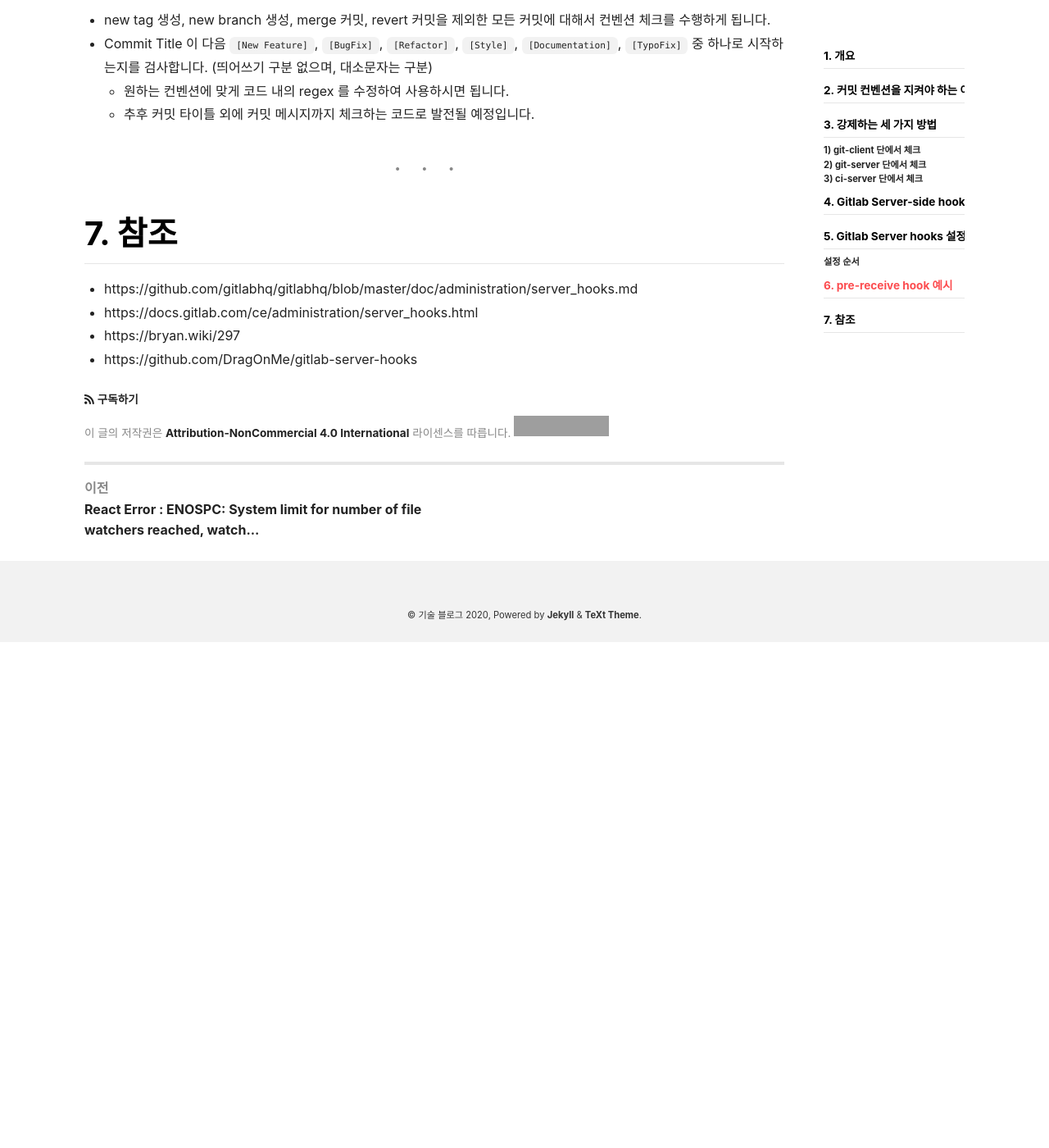
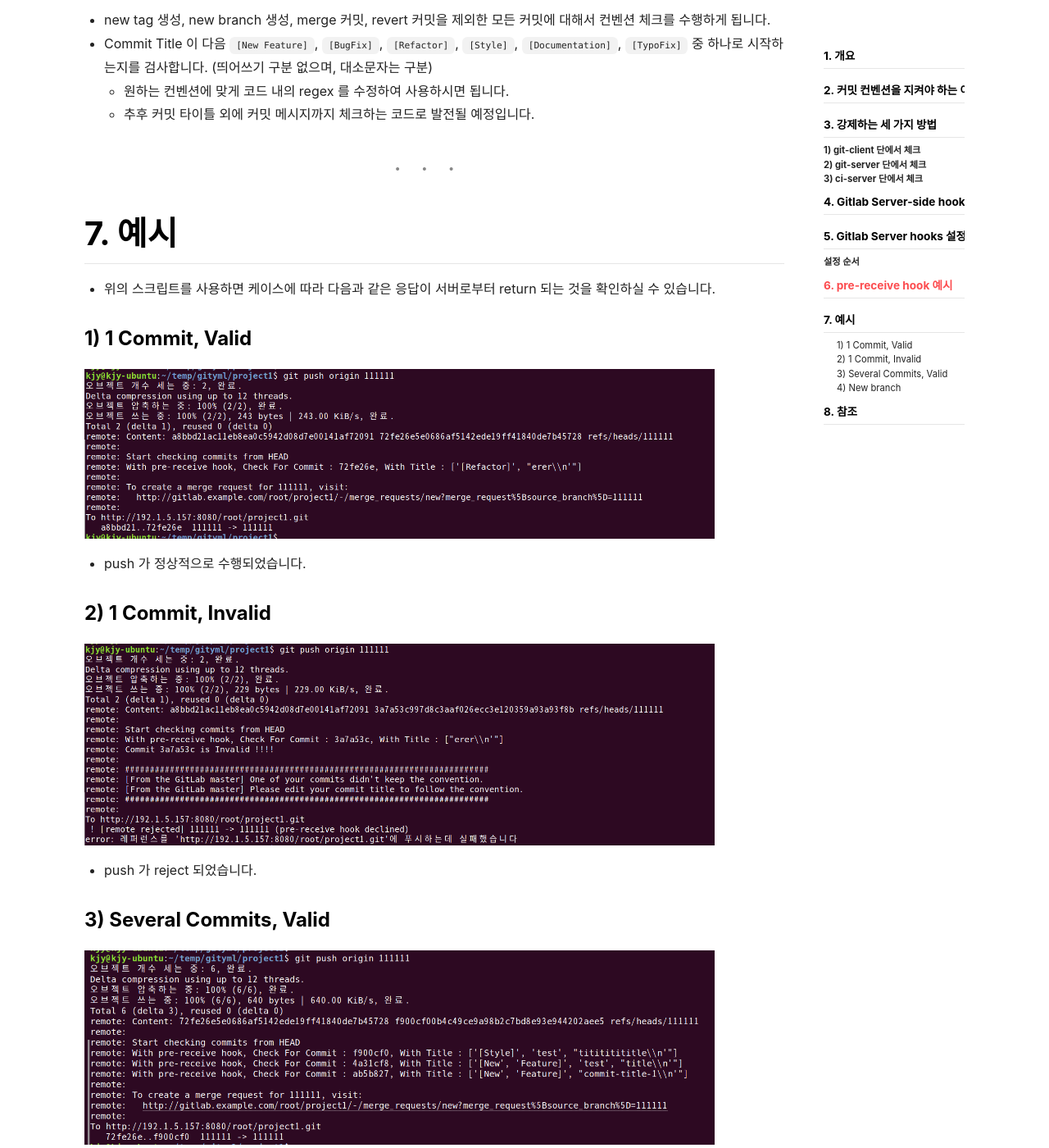
Before and after one commit to anencore94/anencore94.github.io, a Jekyll site: the page built from _posts/2020-08-21-gitlab-server-hook.md, in a window 1280 px wide and 1400 px high, scrolled down 6488 px. Shown: the whole window at 82% size. Built offline with Jekyll 4.4.1, drawn with Linux system fonts in a browser that asks for light colours; nearby versions of some CDN libraries; before the commit the page ends 7271 px from its top, so only the background shows below that; some of the changed text lies outside the part shown; grey boxes are pictures that could not be loaded.

Commit message:
[post] Update gitlab-server-hook
- image 추가

```diff
--- a/_posts/2020-08-21-gitlab-server-hook.md
+++ b/_posts/2020-08-21-gitlab-server-hook.md
@@ -169,7 +169,32 @@ $ vi pre-receive
 
 -----
 
-# 7. 참조
+# 7. 예시
+
+- 위의 스크립트를 사용하면 케이스에 따라 다음과 같은 응답이 서버로부터 return 되는 것을 확인하실 수 있습니다.
+
+### 1) 1 Commit, Valid
+![성공](/assets/images/2020-08-21/success.png){: width="90%" height="90%"}
+
+- push 가 정상적으로 수행되었습니다.
+
+### 2) 1 Commit, Invalid
+![실패](/assets/images/2020-08-21/fail.png){: width="90%" height="90%"}
+
+- push 가 reject 되었습니다.
+
+### 3) Several Commits, Valid
+![many_commits](/assets/images/2020-08-21/many_commits.png){: width="90%" height="90%"}
+
+- 여러 커밋들을 모두 체크하며, 모두 Valid 하여 push 가 정상적으로 수행되었습니다.
+
+### 4) New branch
+![new_-_branch](/assets/images/2020-08-21/new_branch.png){: width="90%" height="90%"}
+- 새로운 브랜치는 반드시 push 가 정상적으로 수행됩니다.
+
+-----
+
+# 8. 참조
 
 - https://github.com/gitlabhq/gitlabhq/blob/master/doc/administration/server_hooks.md
 - https://docs.gitlab.com/ce/administration/server_hooks.html
```
Also changed, not shown: assets/images/2020-08-21/fail.png (added), assets/images/2020-08-21/many_commits.png (added), assets/images/2020-08-21/new_branch.png (added), assets/images/2020-08-21/success.png (added).
